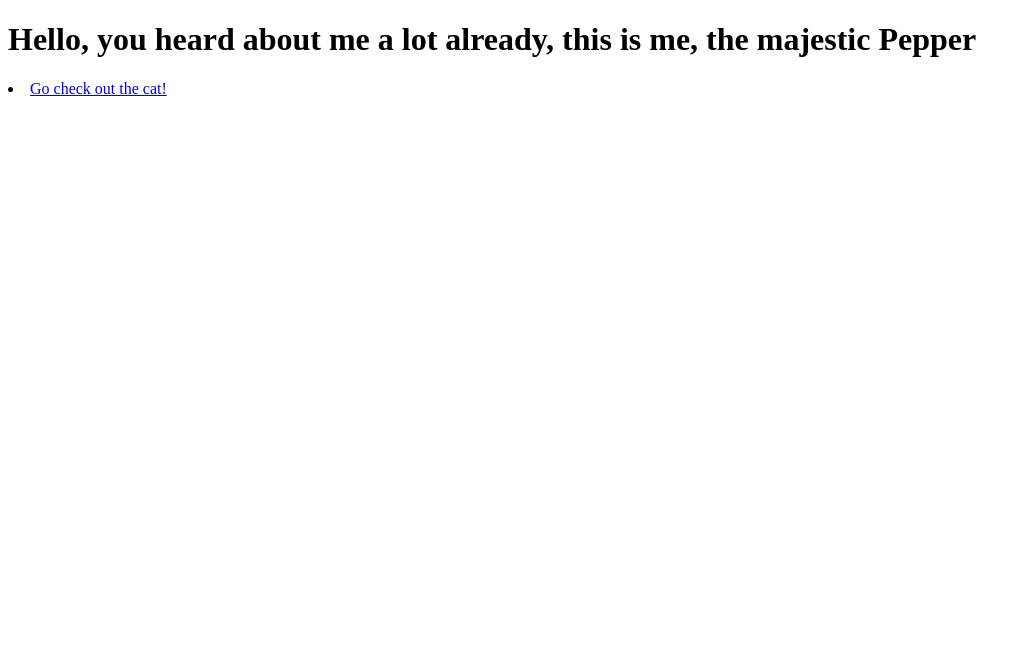
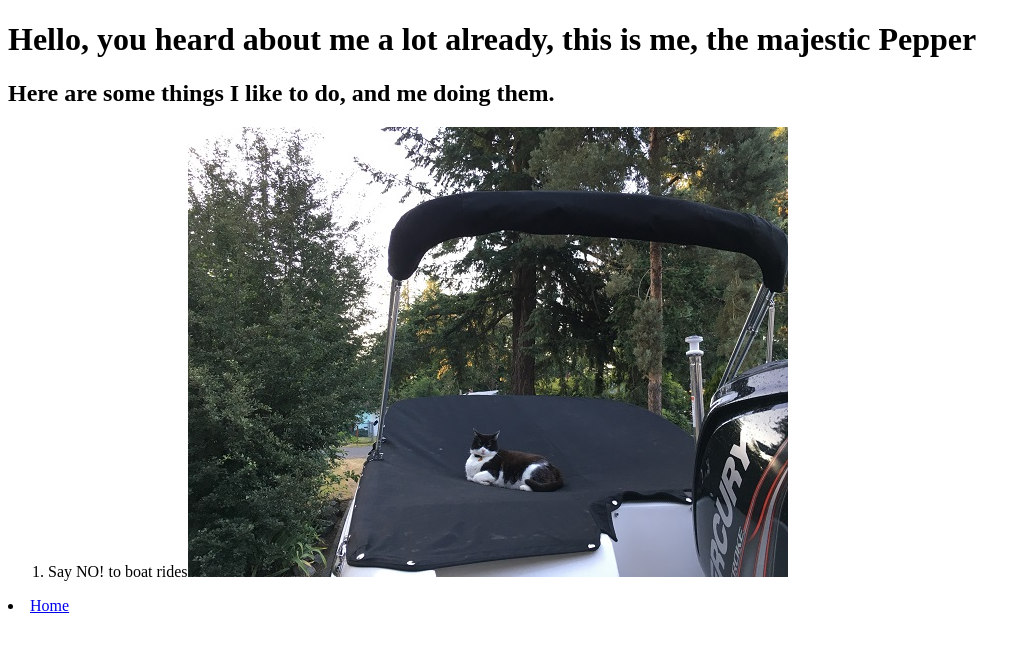
Before and after one commit to theidi267/about-me, a plain HTML site: page pepper.html in a window 1280 px wide. Shown: the whole page, without its empty margins (0-1031 px from the left). Drawn offline with Linux system fonts and the light colour scheme.

Commit message:
uploaded pictures for Pepper page and started the list on it

```diff
--- a/pepper.html
+++ b/pepper.html
@@ -8,8 +8,22 @@
 <body>
 
     <h1>Hello, you heard about me a lot already, this is me, the majestic Pepper</h1>
+
+    <h2>Here are some things I like to do, and me doing them.</h2>
+
+    <ol>
+        <li>Say NO! to boat rides<img src="./img/Pepper1.JPG" alt="This is me being happy" title="Picture of me at Macchu Picchu, Peru"></li>
+
+
+
+
+
+    </ol>
+
+
+
     <nav>
-            <li><a href="index.html">Go check out the cat!</a></li>
+            <li><a href="index.html">Home</a></li>
     </nav>
 </body>
 </html>
```
Also changed, not shown: img/Pepper1.JPG (added), img/Pepper2.JPG (added), img/Pepper3.JPG (added), img/Pepper4.JPG (added), img/Pepper5.jpg (added), img/Pepper6.jpg (added), img/Pepper7.jpg (added).
